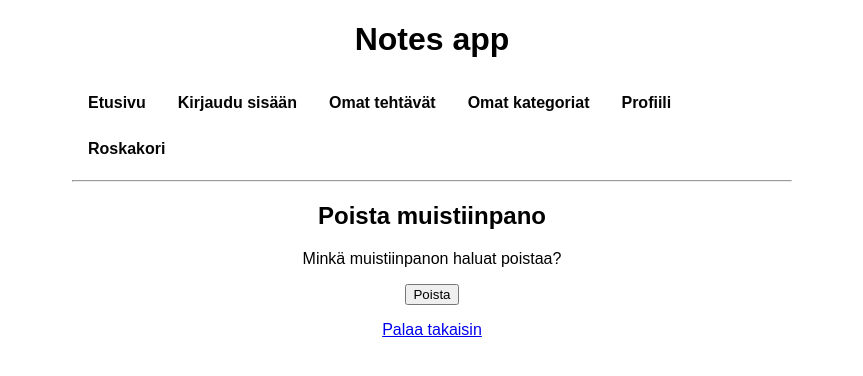
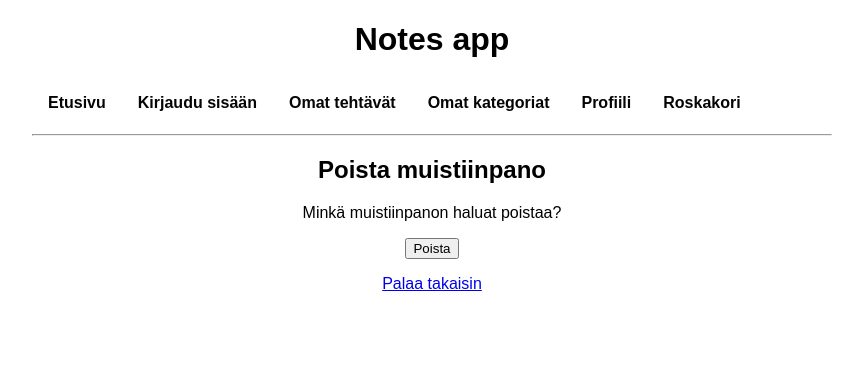
Before and after one commit to veeranniina/tsoha-teht-v-sovellus, a Flask app: page /delete in a window 1280 px wide. Shown: the top 376 px of the page, without its empty margins (208-1071 px from the left). Run offline with Flask 3, Linux system fonts and the light colour scheme.

Commit message:
fixed css

```diff
--- a/static/main.css
+++ b/static/main.css
@@ -19,6 +19,7 @@
 
 .reminders-list {
     list-style-type: none;
+    color: red;
     margin: 0 auto;
     padding: 0;
     overflow: hidden;
@@ -28,7 +29,7 @@
 
 body {
     margin: auto;
-    max-width: 45em;
+    max-width: 50em;
     font-family: 'Arial', 'Helvetica', sans-serif;
     background-color: #ffffff;
     text-align: center;
```
